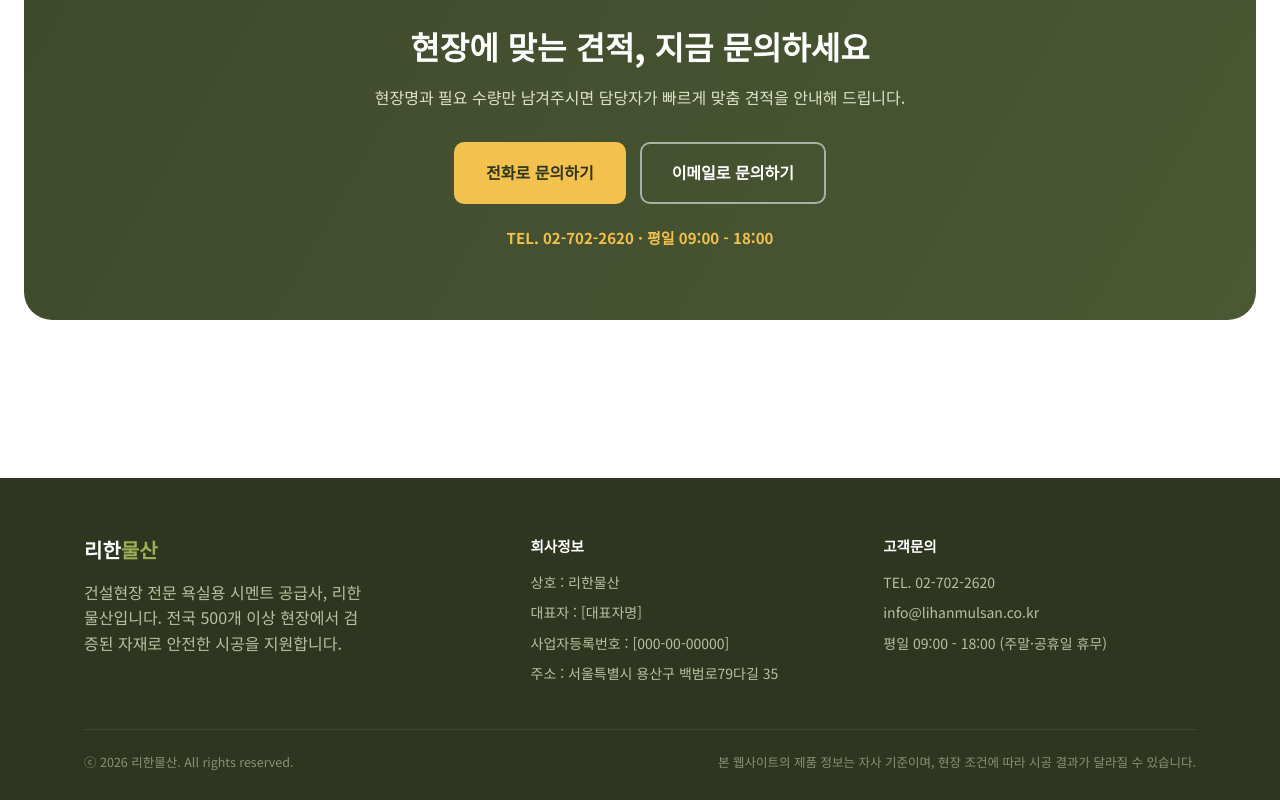
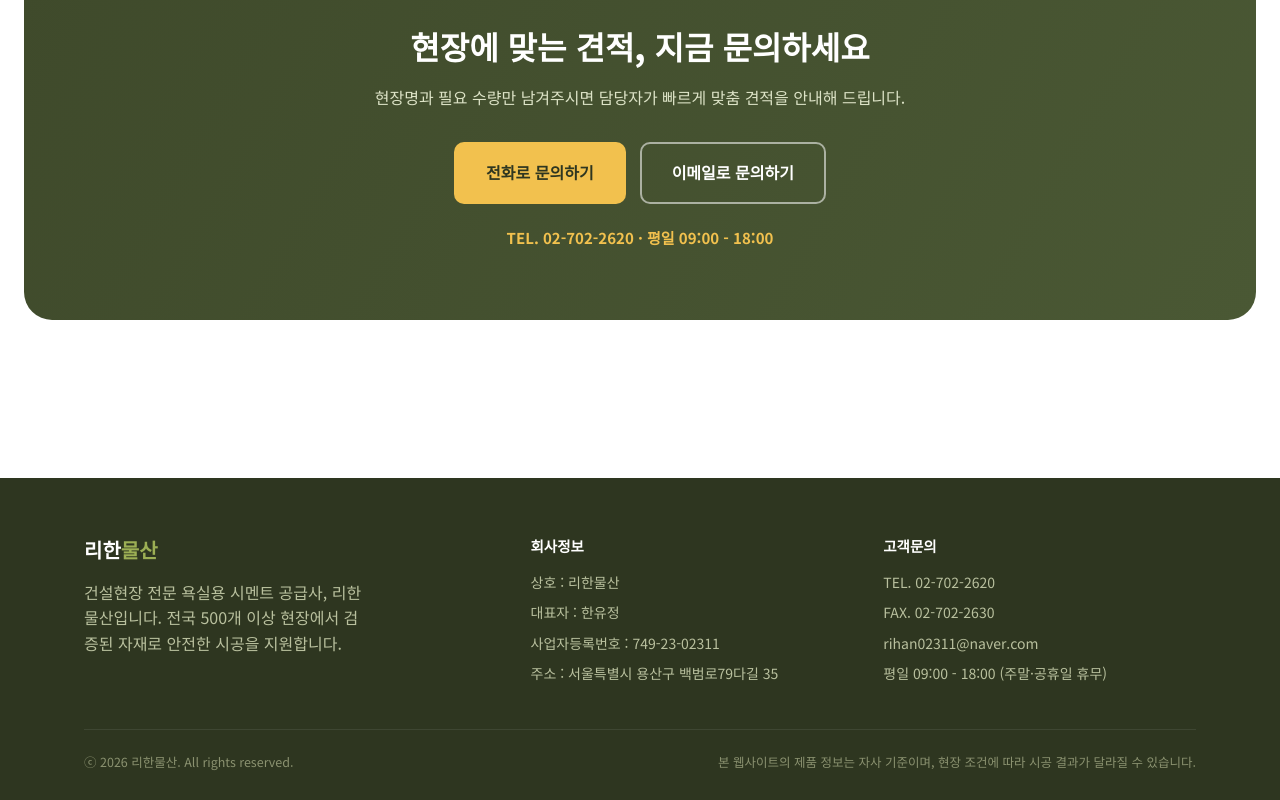
Before and after one commit to leejennd-debug/lihanmulsan.github.io, a plain HTML site: page index.html in a window 1280 px wide. Shown: the part 3487-4287 px from the top of the page. Drawn offline with Linux system fonts and the light colour scheme.

Commit message:
Add files via upload

```diff
--- a/index.html
+++ b/index.html
@@ -397,14 +397,14 @@
             <span>최소 주문 수량(MOQ)과 배송비는 어떻게 되나요?</span>
             <span class="plus">+</span>
           </button>
-          <div class="faq-a"><p>18kg 포대(BAG) 단위로 공급되며, 30개 미만 주문 시 운임비가 별도로 부과되고 30개 이상 주문하시면 무료배송으로 지원해 드립니다. 현장 규모에 맞게 소량부터 대량까지 유연하게 대응합니다.</p></div>
+          <div class="faq-a"><p>18kg(20L/pail) 단위로 공급되며, 30개 미만 주문 시 운임비가 별도로 부과되고 30개 이상 주문하시면 무료배송으로 지원해 드립니다. 현장 규모에 맞게 소량부터 대량까지 유연하게 대응합니다.</p></div>
         </div>
         <div class="faq-item">
           <button class="faq-q">
-            <span>제품 한 포대로 어느 정도 시공할 수 있나요?</span>
+            <span>제품 한 통(pail)으로 어느 정도 시공할 수 있나요?</span>
             <span class="plus">+</span>
           </button>
-          <div class="faq-a"><p>18kg 1포대 기준 물 4.5~5.0kg을 배합하면 양변기 기준 약 30개 이내 시공이 가능합니다. 현장 여건에 따라 실제 소요량은 달라질 수 있습니다.</p></div>
+          <div class="faq-a"><p>18kg(20L) 1통 기준 물 4.5~5.0kg을 배합하면 양변기 기준 약 30개 이내 시공이 가능합니다. 현장 여건에 따라 실제 소요량은 달라질 수 있습니다.</p></div>
         </div>
         <div class="faq-item">
           <button class="faq-q">
@@ -476,7 +476,7 @@
         <p>현장명과 필요 수량만 남겨주시면 담당자가 빠르게 맞춤 견적을 안내해 드립니다.</p>
         <div class="cta-actions">
           <a href="tel:027022620" class="btn btn-primary">전화로 문의하기</a>
-          <a href="mailto:info@lihanmulsan.co.kr" class="btn btn-outline">이메일로 문의하기</a>
+          <a href="mailto:rihan02311@naver.com" class="btn btn-outline">이메일로 문의하기</a>
         </div>
         <div class="cta-phone">TEL. 02-702-2620 · 평일 09:00 - 18:00</div>
       </div>
@@ -495,14 +495,15 @@
       <div class="footer-col">
         <h4>회사정보</h4>
         <p>상호 : 리한물산</p>
-        <p>대표자 : [대표자명]</p>
-        <p>사업자등록번호 : [000-00-00000]</p>
+        <p>대표자 : 한유정</p>
+        <p>사업자등록번호 : 749-23-02311</p>
         <p>주소 : 서울특별시 용산구 백범로79다길 35</p>
       </div>
       <div class="footer-col">
         <h4>고객문의</h4>
         <a href="tel:027022620">TEL. 02-702-2620</a>
-        <a href="mailto:info@lihanmulsan.co.kr">info@lihanmulsan.co.kr</a>
+        <p>FAX. 02-702-2630</p>
+        <a href="mailto:rihan02311@naver.com">rihan02311@naver.com</a>
         <p>평일 09:00 - 18:00 (주말·공휴일 휴무)</p>
       </div>
     </div>
```
